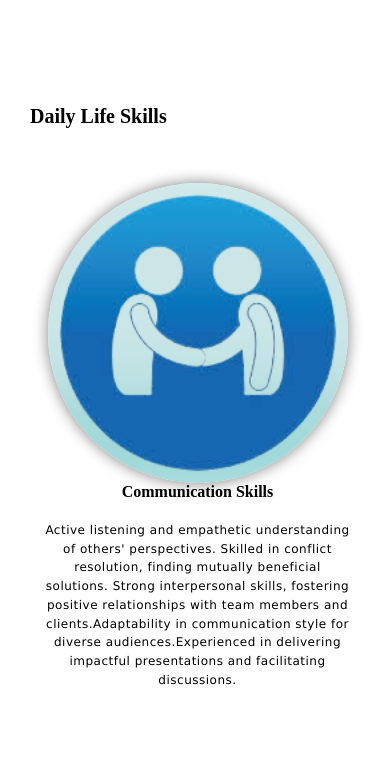
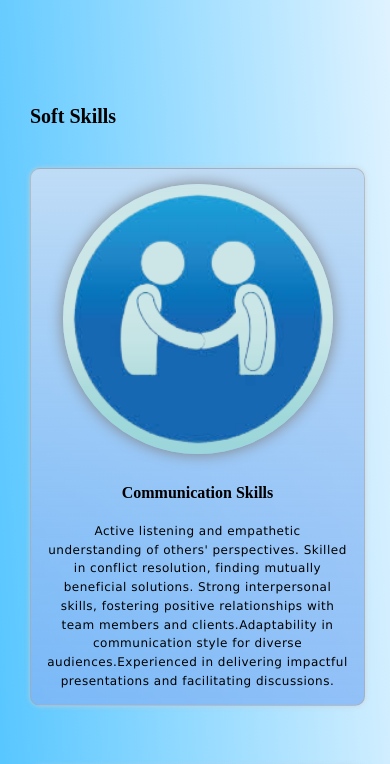
Before and after one commit to Ruler45/Portfolio, a plain HTML site: page index.html in a window 390 px wide. Shown: the part 823-1587 px from the top of the page. Drawn offline with nearby package versions, Linux system fonts and the light colour scheme.

Commit message:
Changes made in design --
updated background design and improved spacing in mobile view.

```diff
--- a/media.css
+++ b/media.css
@@ -5,8 +5,8 @@
     }
 
     .img {
-        width: 400px;
-        height: 400px;
+        width: 350px;
+        height: 350px;
         border: 1px solid none;
         border-radius: 200px;
     }
@@ -99,6 +99,14 @@
         height: 60px;
         flex-flow: wrap row;
     }
+    .dskill{
+        border: 0.5px solid #a9a9a99a;
+        border-radius: 10px;
+        box-shadow: 0 0 5px var(--shadow);
+        background-image: linear-gradient(to top , rgba(128, 179, 245, 0.763),60% , rgb(191, 220, 246) );
+        transition: 300ms ease-in-out;
+
+    }
 
 }
 
@@ -118,8 +126,8 @@
     }
 
     .img {
-        width: 300px;
-        height: 300px;
+        width: 270px;
+        height: 270px;
         border: 1px solid none;
         border-radius: 200px;
     }
--- a/script.js
+++ b/script.js
@@ -63,13 +63,10 @@ function home() {
             <li>Main</li>
         </a>
         <a href="#dls">
-            <li>Life skills</li>
+            <li>Soft skills</li>
         </a>
         <a href="#ass">
             <li>Association</li>
-        </a>
-        <a href="#footer">
-            <li>Footer</li>
         </a>
     </ul>
     <div class="menu flex"></div>
@@ -105,7 +102,7 @@ function home() {
     <div class="pic flex"></div>
 </div>
 <div id="dls" class="dskills container">
-    <h2> Daily Life Skills</h2>
+    <h2> Soft Skills</h2>
     <div class="com dskill flex">
         <div class="img img1"></div>
         <div class="desc flex">
--- a/style.css
+++ b/style.css
@@ -6,6 +6,9 @@
     box-sizing: border-box;
 }
 
+body{
+    background-image: linear-gradient(to top right, rgb(0, 170, 255)  ,aliceblue);
+}
 
 :root {
     --cont-width: 1240px;
@@ -88,6 +91,7 @@ a {
 
 .darkbody{
     background-color: rgb(2 4 59 );
+    background-image: none;
     color: white;
 }
 .heading {
@@ -112,14 +116,15 @@ header{
     display: flex;
     flex-wrap: wrap;
     width: var(--cont-width);
+    background-image: inherit;
 
 }
 
-main>.container:hover {
+.dskill:hover {
     border: 0.5px solid #a9a9a99a;
-    border-radius: 5px;
-    box-shadow: 0 0 15px var(--shadow);
-    background-color: rgba(240, 240, 245, 0.955);
+    border-radius: 10px;
+    box-shadow: 0 0 8px var(--shadow);
+    background-image: linear-gradient(to top left, rgba(128, 179, 245, 0.763),60% , rgb(191, 220, 246) );
 
 }
 .darkcnt{
@@ -129,6 +134,8 @@ main>.container:hover {
 main>.darkcnt:hover{
     background-color:black;
     color: white;
+    border: 0px none none;
+    border-radius: 10px;
 }
 .btn {
     margin: 10px;
@@ -301,11 +308,13 @@ aside>ul {
     margin-block: 30px;
     justify-content: space-evenly;
     align-items: center;
+    gap:30px;
+    transition: 300ms ease-in-out;
 }
 
 .img {
-    width: 470px;
-    height: 470px;
+    width: 370px;
+    height: 370px;
     border: 1px solid none;
     border-radius: 235px;
     box-shadow: 0px 0px 15px grey;
```
